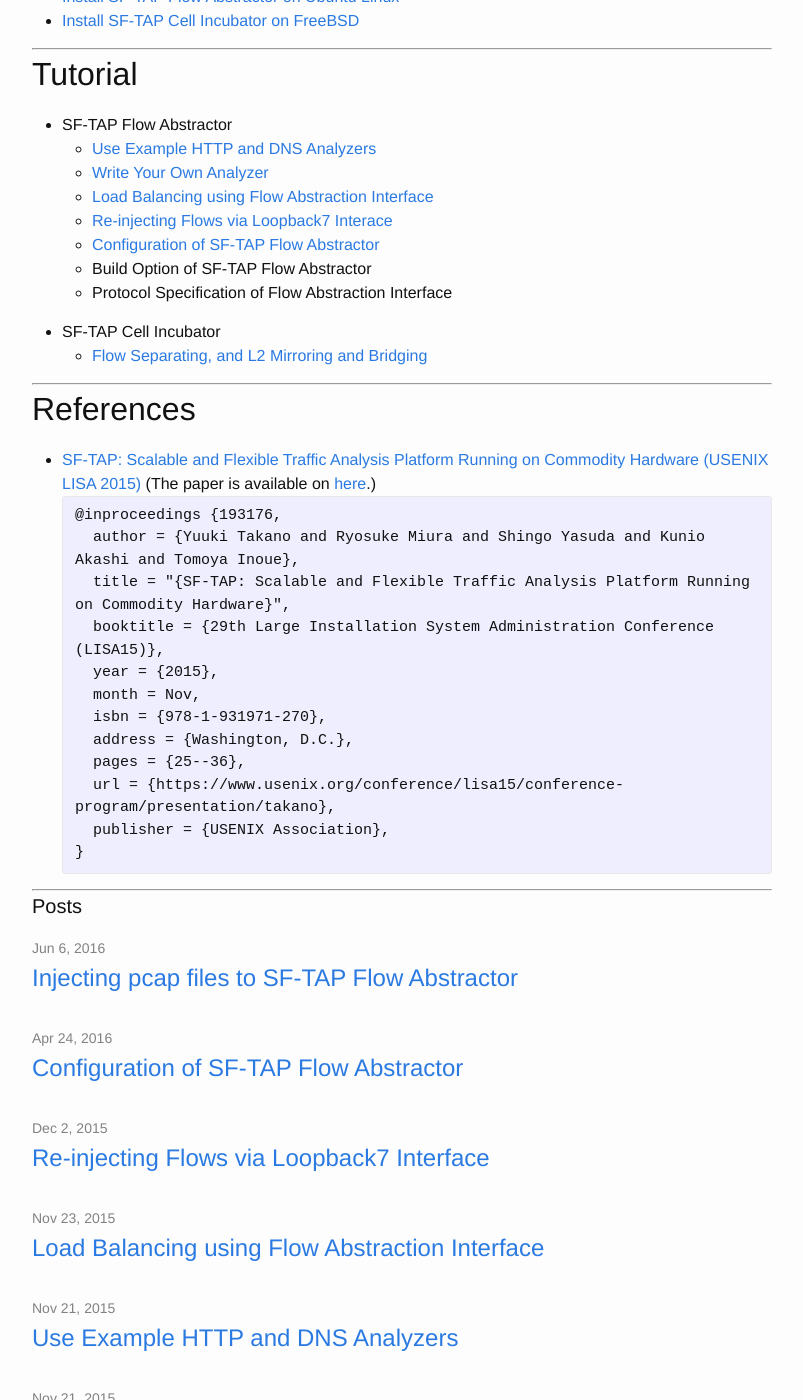
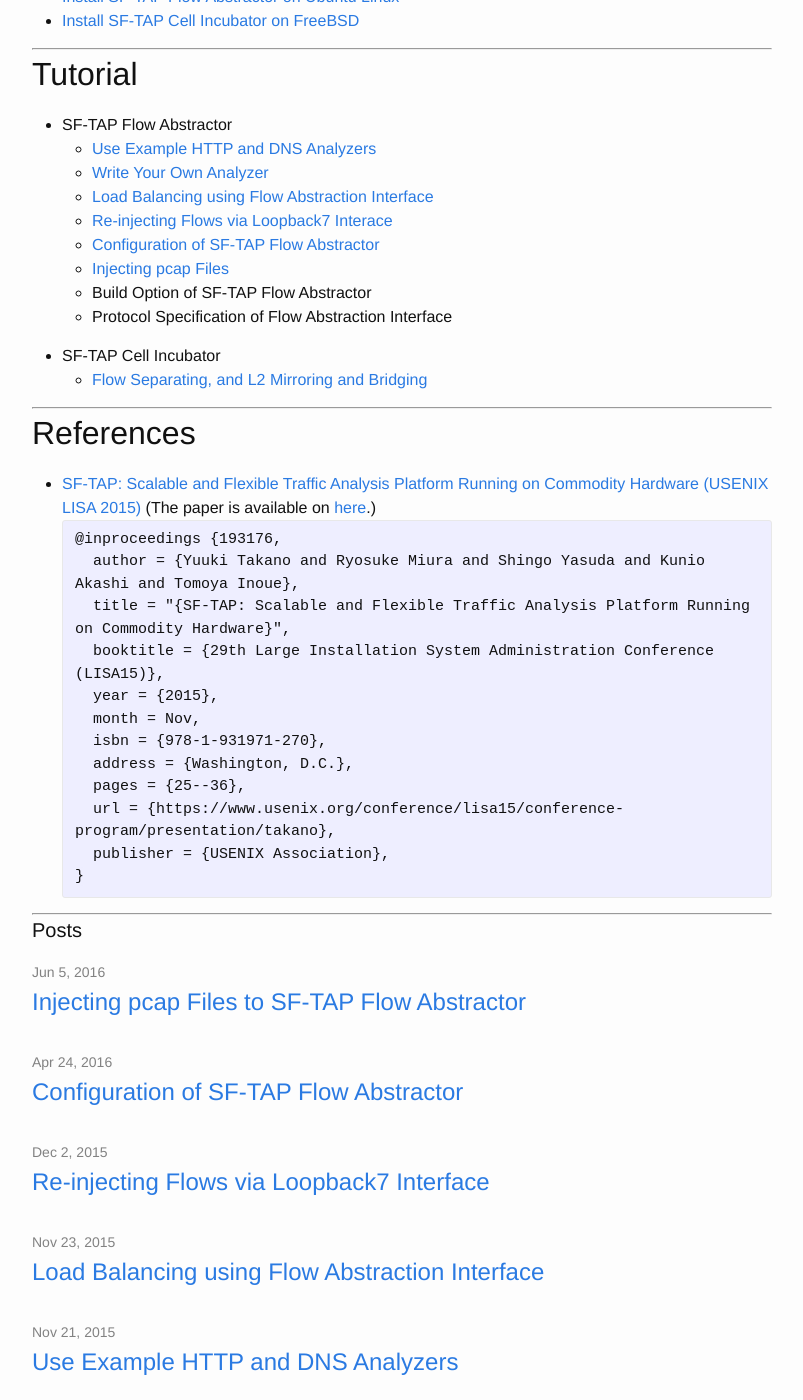
Before and after one commit to SF-TAP/SF-TAP.github.io, a Jekyll site: the page built from index.html, in a window 1280 px wide and 1400 px high, scrolled down 1111 px. Shown: the whole window, without its empty margins (238-1041 px from the left). Built offline with Jekyll 4.4.1, drawn with Linux system fonts in a browser that asks for light colours.

Commit message:
update index

```diff
--- a/_posts/2016-06-06-injecting-pcap-files.markdown
+++ b/_posts/2016-06-06-injecting-pcap-files.markdown
@@ -1,6 +1,7 @@
 ---
 layout: post
-title:  "Injecting pcap files to SF-TAP Flow Abstractor"
+title:  "Injecting pcap Files to SF-TAP Flow Abstractor"
+date:   2016-06-06 05:35:48 +0900
 categories: tutorial
 ---
 
--- a/index.html
+++ b/index.html
@@ -58,6 +58,9 @@
         <a href="tutorial/2016/04/24/configuration-of-flow-abstractor.html">Configuration of SF-TAP Flow Abstractor</a>
       </li>
       <li>
+        <a href="tutorial/2016/06/06/injecting-pcap-files.html">Injecting pcap Files</a>
+      </li>
+      <li>
         Build Option of SF-TAP Flow Abstractor
       </li>
       <li>
```
